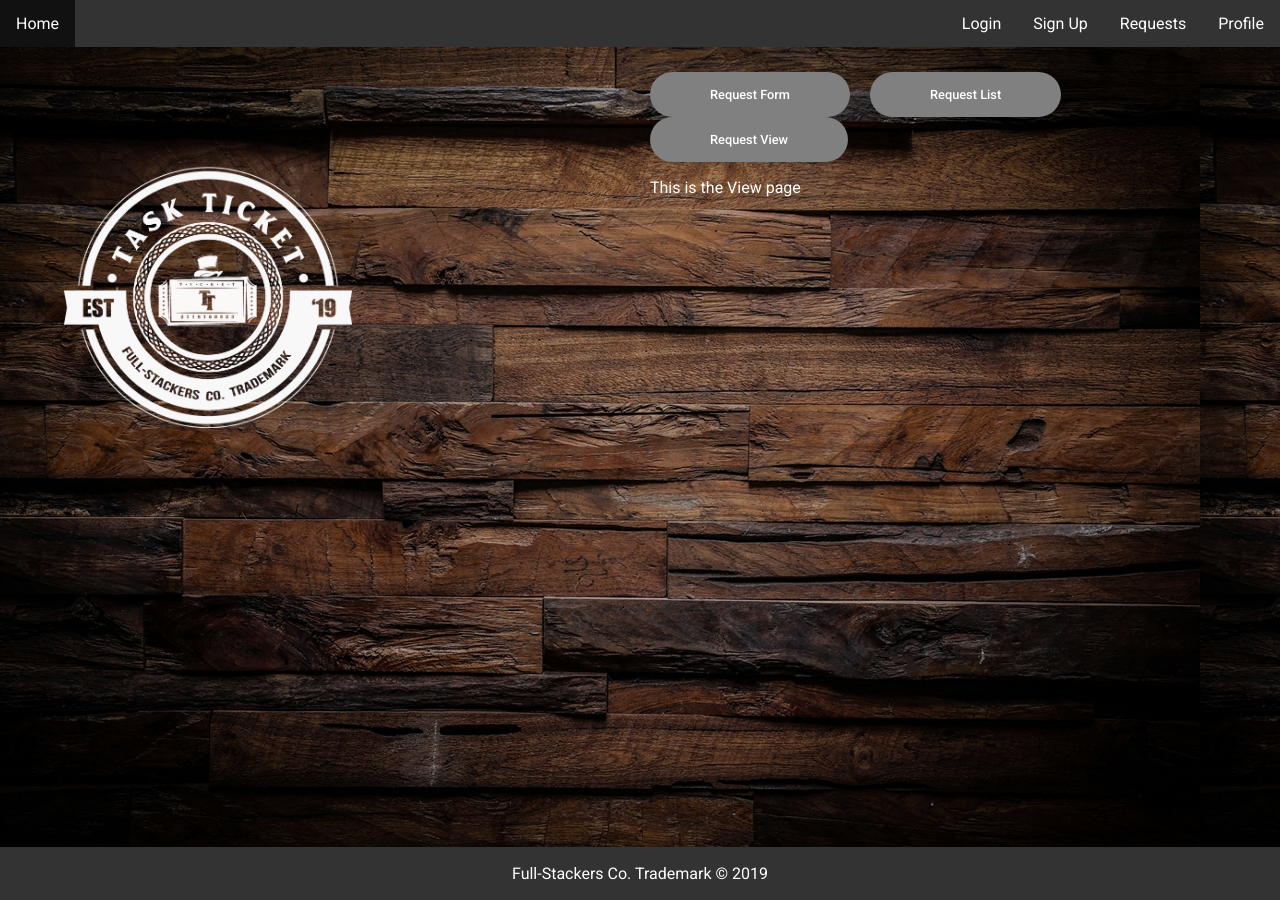
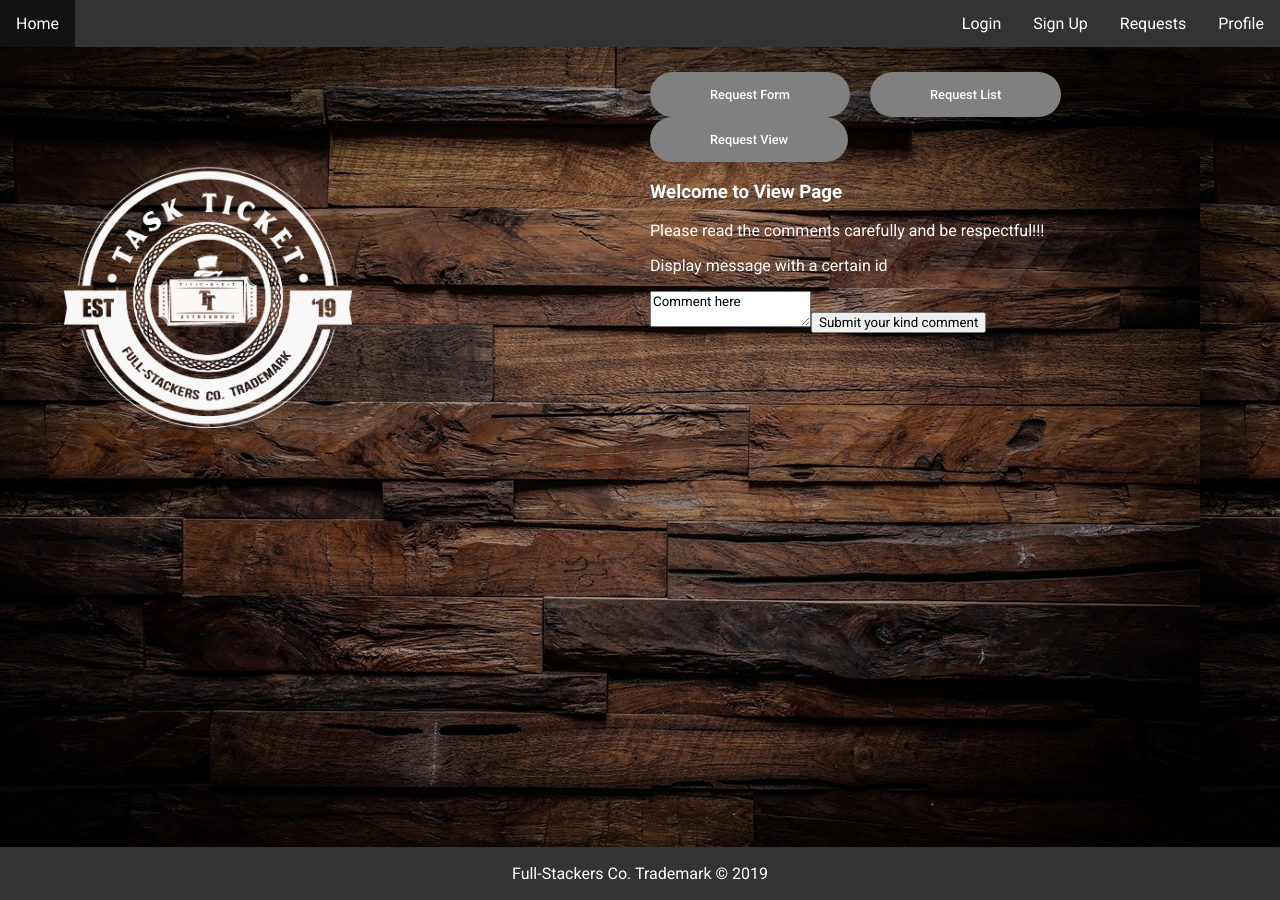
Before and after one commit to bethel-school-of-technology/taskticket-frontend, a React (Create React App) app in the folder taskticket/: page /requests/view in a window 1280 px wide. Built offline with nearby package versions, Linux system fonts and the light colour scheme; the HTML template or start-up script is replaced by a standard one.

Commit message:
commentss....

```diff
--- a/taskticket/src/components/RequestList.js
+++ b/taskticket/src/components/RequestList.js
@@ -1,14 +1,21 @@
-import React, {Component} from 'react';
+import React, { Component } from 'react';
 
 class RequestList extends Component {
     // componentDidLoad(){
     //     //do fetch to get one
     //     this.setState
     // }
-    render () {
+    render() {
         return (
-            <div className= "RequestList">
-                <p>This is the List page</p>
+            <div className="RequestList">
+                <h3>Request List</h3>
+                <div>
+                    <ul>
+                        <li>
+                            <a href="http://localhost:4000/request">Click me</a>
+                        </li>
+                    </ul>
+                </div>
             </div>
 
         );
--- a/taskticket/src/components/RequestView.js
+++ b/taskticket/src/components/RequestView.js
@@ -5,10 +5,16 @@ class RequestView extends Component {
     //     //do fetch to get one
     //     this.setState
     // }
-    render () {
+    render() {
         return (
-            <div className= "RequestView">
-                <p>This is the View page</p>
+            <div className="RequestView">
+                <h3>Welcome to View Page</h3>
+                <p>Please read the comments carefully and be respectful!!!</p>
+                <form>
+                    <p>Display message with a certain id</p>
+                    <textarea>Comment here</textarea>
+                    <button>Submit your kind comment</button>
+                </form>
             </div>
 
         );
```
